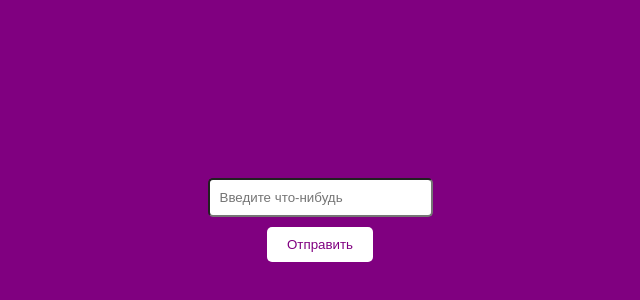
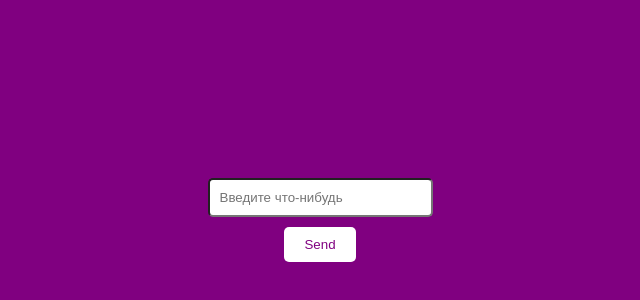
Before and after one commit to wladekwaldek/passmanager-pwa, a React (Create React App) app: page / in a window 1280 px wide. Shown: the part 180-480 px from the top of the page, without its empty margins (320-960 px from the left). Built offline with nearby package versions, Linux system fonts and the light colour scheme.

Commit message:
button change

```diff
--- a/src/components/WelcomePage.jsx
+++ b/src/components/WelcomePage.jsx
@@ -64,7 +64,7 @@ const WelcomePage = () => {
               borderRadius: "5px",
             }}
           >
-            Отправить
+            Send
           </button>
         </Form>
       </Formik>
```
